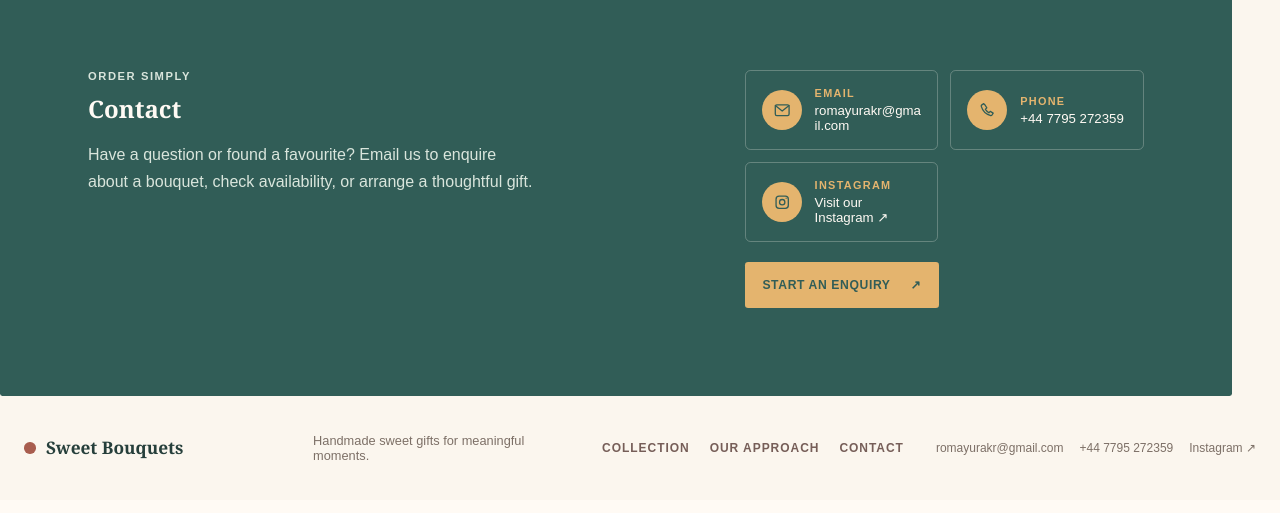
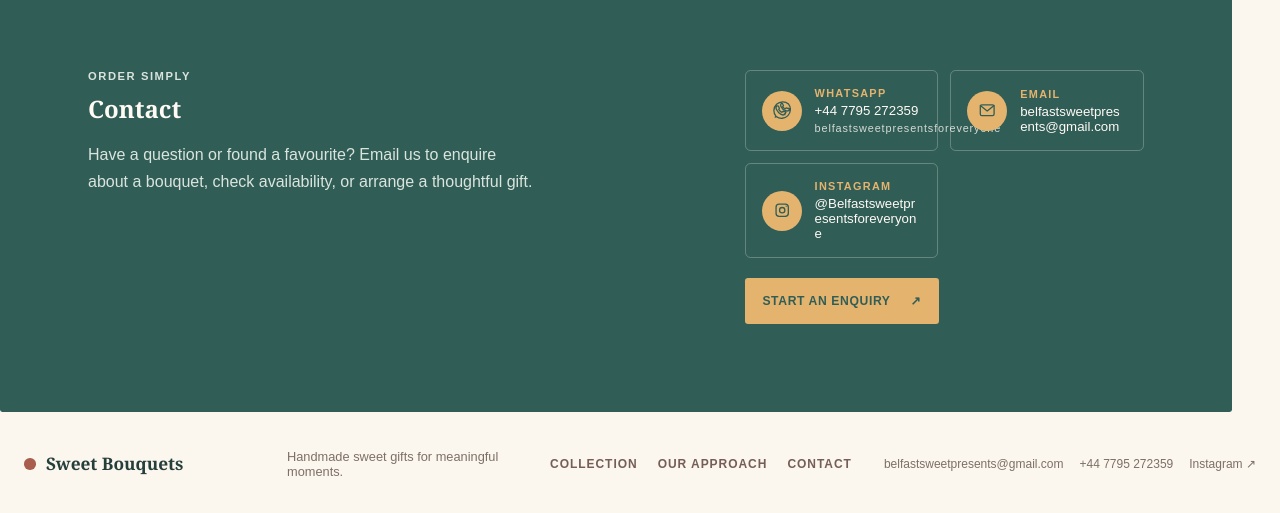
Before and after one commit to RoMmMaNnN/Flowers, a Next.js app in the folder frontend/: page / in a window 1280 px wide. Shown: the part 1810-2323 px from the top of the page. Built offline with nearby package versions, Linux system fonts and the light colour scheme; no server answers.

Commit message:
feat: update contacts and add product quantity

```diff
--- a/frontend/src/app/globals.css
+++ b/frontend/src/app/globals.css
@@ -1298,12 +1298,87 @@ button:disabled {
   color: #665c57;
 }
 
-.public-site .product-price {
+.public-site .product-price-block {
+  display: flex;
+  flex-direction: column;
+  gap: 0.2rem;
+  padding: 0.75rem 0.8rem;
+  border: 1px solid rgba(49, 93, 87, 0.12);
+  border-radius: 0.3rem;
+  background: rgba(49, 93, 87, 0.03);
+}
+
+.public-site .product-price-label {
+  color: #7d7067;
+  font-family: Arial, sans-serif;
+  font-size: 0.62rem;
+  font-weight: 700;
+  letter-spacing: 0.12em;
+  text-transform: uppercase;
+}
+
+.public-site .product-price-value {
   color: var(--public-green);
   font-family: Arial, sans-serif;
   font-size: 1.1rem;
   font-weight: 700;
   letter-spacing: 0.02em;
+}
+
+.public-site .product-quantity {
+  display: grid;
+  gap: 0.45rem;
+}
+
+.public-site .product-quantity-label {
+  color: #7d7067;
+  font-family: Arial, sans-serif;
+  font-size: 0.62rem;
+  font-weight: 700;
+  letter-spacing: 0.12em;
+  text-transform: uppercase;
+}
+
+.public-site .quantity-control {
+  display: grid;
+  grid-template-columns: 2.25rem minmax(0, 1fr) 2.25rem;
+  align-items: center;
+  overflow: hidden;
+  border: 1px solid var(--public-line);
+  border-radius: 0.35rem;
+  background: #fffaf4;
+}
+
+.public-site .quantity-button {
+  display: grid;
+  place-items: center;
+  width: 100%;
+  height: 2.75rem;
+  border: 0;
+  background: transparent;
+  color: var(--public-green);
+  font-size: 1.5rem;
+  line-height: 1;
+}
+
+.public-site .quantity-button:disabled {
+  cursor: not-allowed;
+  color: #a69a90;
+}
+
+.public-site .quantity-input {
+  width: 100%;
+  border: 0;
+  background: transparent;
+  color: var(--public-green);
+  font-family: Arial, sans-serif;
+  font-size: 1rem;
+  font-weight: 700;
+  text-align: center;
+}
+
+.public-site .quantity-input:focus {
+  outline: none;
 }
 
 .public-site .order-button {
@@ -1459,6 +1534,14 @@ button:disabled {
   overflow-wrap: anywhere;
 }
 
+.public-site .contactMeta {
+  color: rgba(255, 250, 244, 0.8);
+  font-family: Arial, sans-serif;
+  font-size: 0.68rem;
+  letter-spacing: 0.08em;
+  text-transform: lowercase;
+}
+
 .public-site .contactCta,
 .public-site .contact-cta {
   display: inline-flex;
--- a/frontend/src/app/page.tsx
+++ b/frontend/src/app/page.tsx
@@ -3,7 +3,7 @@
 import Image from "next/image";
 import { useEffect, useState } from "react";
 import { api, Product } from "@/lib/api";
-import { formatPhoneForDisplay, phoneHref, productEnquiryHref, siteConfig } from "@/lib/site-config";
+import { formatPhoneForDisplay, phoneHref, productEnquiryHref, siteConfig, whatsAppHref } from "@/lib/site-config";
 
 export default function Home() {
   const [products, setProducts] = useState<Product[]>([]);
@@ -24,8 +24,8 @@ export default function Home() {
     return () => { isCurrent = false; };
   }, []);
 
-  function handleOrder(product: Product) {
-    const enquiryHref = productEnquiryHref(product);
+  function handleOrder(product: Product, quantity: number) {
+    const enquiryHref = productEnquiryHref(product, quantity);
     if (!enquiryHref) {
       setOrderMessage("Ordering email is not configured yet. Please check back soon.");
       return;
@@ -94,6 +94,16 @@ export default function Home() {
 
         <div className="contactContent">
           <div className="contactGrid">
+            {siteConfig.phone && (
+              <a className="contactCard" href={whatsAppHref(siteConfig.phone)} target="_blank" rel="noopener noreferrer" aria-label="Contact Sweet Bouquets on WhatsApp">
+                <ContactIcon type="whatsapp" />
+                <span className="contactContentBlock">
+                  <span className="contactLabel">WhatsApp</span>
+                  <span className="contactValue">{formatPhoneForDisplay(siteConfig.phone)}</span>
+                  <span className="contactMeta">{siteConfig.whatsappDisplayName}</span>
+                </span>
+              </a>
+            )}
             {siteConfig.businessEmail && (
               <a className="contactCard" href={`mailto:${siteConfig.businessEmail}`} aria-label="Email Sweet Bouquets">
                 <ContactIcon type="email" />
@@ -103,21 +113,12 @@ export default function Home() {
                 </span>
               </a>
             )}
-            {siteConfig.phone && (
-              <a className="contactCard" href={phoneHref(siteConfig.phone)} aria-label="Call Sweet Bouquets">
-                <ContactIcon type="phone" />
-                <span className="contactContentBlock">
-                  <span className="contactLabel">Phone</span>
-                  <span className="contactValue">{formatPhoneForDisplay(siteConfig.phone)}</span>
-                </span>
-              </a>
-            )}
             {siteConfig.instagramUrl && (
               <a className="contactCard" href={siteConfig.instagramUrl} target="_blank" rel="noopener noreferrer" aria-label="Visit Sweet Bouquets on Instagram">
                 <ContactIcon type="instagram" />
                 <span className="contactContentBlock">
                   <span className="contactLabel">Instagram</span>
-                  <span className="contactValue">Visit our Instagram <span aria-hidden="true">↗</span></span>
+                  <span className="contactValue">@Belfastsweetpresentsforeveryone</span>
                 </span>
               </a>
             )}
@@ -138,9 +139,14 @@ export default function Home() {
   );
 }
 
-function ProductCard({ product, index, onOrder }: { product: Product; index: number; onOrder: (product: Product) => void }) {
+function ProductCard({ product, index, onOrder }: { product: Product; index: number; onOrder: (product: Product, quantity: number) => void }) {
   const [imageBroken, setImageBroken] = useState(false);
+  const [quantity, setQuantity] = useState(1);
   const priceText = typeof product.pricePence === "number" ? `£${(product.pricePence / 100).toFixed(2)}` : "Price not set";
+
+  function updateQuantity(delta: number) {
+    setQuantity((current) => Math.max(1, current + delta));
+  }
 
   return (
     <article className="public-product-card">
@@ -159,14 +165,40 @@ function ProductCard({ product, index, onOrder }: { product: Product; index: num
         <p className="product-description">{product.description}</p>
 
         <div className="product-card-bottom">
-          <div className="product-price">{priceText}</div>
+          <div className="product-price-block" aria-label={`Price for ${product.title}`}>
+            <span className="product-price-label">Price</span>
+            <span className="product-price-value">{priceText}</span>
+          </div>
+
           <div className={`product-status ${product.isAvailable ? "available" : "unavailable"}`}>
             {product.isAvailable ? "Available" : "Unavailable"}
           </div>
+
+          <div className="product-quantity" aria-label={`Quantity for ${product.title}`}>
+            <label className="product-quantity-label" htmlFor={`quantity-${product.id}`}>Quantity</label>
+            <div className="quantity-control">
+              <button type="button" className="quantity-button" aria-label="Decrease quantity" onClick={() => updateQuantity(-1)} disabled={quantity <= 1}>−</button>
+              <input
+                id={`quantity-${product.id}`}
+                className="quantity-input"
+                type="number"
+                min={1}
+                step={1}
+                value={quantity}
+                inputMode="numeric"
+                onChange={(event) => {
+                  const nextValue = Number(event.target.value);
+                  setQuantity(Number.isFinite(nextValue) ? Math.max(1, nextValue) : 1);
+                }}
+              />
+              <button type="button" className="quantity-button" aria-label="Increase quantity" onClick={() => updateQuantity(1)}>+</button>
+            </div>
+          </div>
+
           <button
             className={`order-button ${product.isAvailable ? "" : "is-muted"}`}
             type="button"
-            onClick={() => onOrder(product)}
+            onClick={() => onOrder(product, quantity)}
           >
             {product.isAvailable ? "Enquire about this bouquet" : "Enquire about availability"}
             <span aria-hidden="true">↗</span>
@@ -177,12 +209,15 @@ function ProductCard({ product, index, onOrder }: { product: Product; index: num
   );
 }
 
-function ContactIcon({ type }: { type: "email" | "phone" | "instagram" }) {
+function ContactIcon({ type }: { type: "email" | "phone" | "instagram" | "whatsapp" }) {
   if (type === "email") {
     return <span className="contact-icon" aria-hidden="true"><svg viewBox="0 0 24 24" fill="none"><path d="m3 6 9 7 9-7" /><rect x="3" y="5" width="18" height="14" rx="2" /></svg></span>;
   }
   if (type === "phone") {
     return <span className="contact-icon" aria-hidden="true"><svg viewBox="0 0 24 24" fill="none"><path d="M7.5 3.5 5 5c-.8.5-.9 1.5-.6 2.4 1.7 5.6 5.9 9.8 11.5 11.5.9.3 1.9.2 2.4-.6l1.5-2.5-3.8-2.3-1.8 1.8a15 15 0 0 1-4.5-4.5l1.8-1.8-2.3-3.8Z" /></svg></span>;
   }
+  if (type === "whatsapp") {
+    return <span className="contact-icon" aria-hidden="true"><svg viewBox="0 0 24 24" fill="none"><path d="M20.2 3.8A11.5 11.5 0 0 0 3.8 19.8L3 21l1.2-.8a11.5 11.5 0 0 0 15.9-16.4Zm-4.7 13.9c-.4.1-1.7.6-2.3.6-.5 0-1.2-.2-3.2-1.1-2.9-1.4-4.7-4.9-4.8-5.1-.1-.2-1.2-1.6-1.2-3.1 0-1.4.7-2.1 1-2.4.3-.2.6-.3.8-.3h.6c.2 0 .5.1.8.6l1 2.4c.1.2.1.4 0 .5l-.5.9c-.1.2-.2.3-.1.5.2.4.8 1.2 1.5 1.9.9.9 1.8 1.3 2.2 1.5.3.1.5.1.7-.1l.9-.9c.2-.2.5-.3.8-.2l2.5.8c.5.2.7.5.6.8-.3 1.1-1.2 1.9-2.2 2.2Zm2.4-8.4c-.2-.2-.5-.3-.9-.2-.2.1-.5.4-.7.6-.2.2-.4.3-.6.2-.2-.1-.8-.3-1.5-.8-.6-.5-1.1-1.1-1.3-1.3-.2-.2-.3-.4-.1-.6.1-.2.3-.5.5-.7.1-.1.2-.2.3-.4.1-.1 0-.3-.1-.4-.1-.1-.8-1.7-1.1-2.2-.2-.5-.4-.4-.6-.4h-.5c-.1 0-.3.1-.5.2-.2.2-.8.8-.8 2.1 0 1.3.8 2.4 1 2.7.2.4 1.9 3.2 4.9 4.2.7.3 1.2.5 1.6.6.7.2 1.3.2 1.7.1.5-.1 1.6-.7 1.8-1.3.2-.6.2-1.1.2-1.3 0-.2-.2-.4-.4-.6Z"/></svg></span>;
+  }
   return <span className="contact-icon" aria-hidden="true"><svg viewBox="0 0 24 24" fill="none"><rect x="4" y="4" width="16" height="16" rx="4" /><circle cx="12" cy="12" r="3.5" /><circle cx="17.2" cy="6.8" r=".8" fill="currentColor" stroke="none" /></svg></span>;
 }
--- a/frontend/src/lib/site-config.ts
+++ b/frontend/src/lib/site-config.ts
@@ -1,30 +1,54 @@
 export const siteConfig = {
-  businessEmail: process.env.NEXT_PUBLIC_ORDER_EMAIL?.trim() ?? "",
-  phone: process.env.NEXT_PUBLIC_BUSINESS_PHONE?.trim() ?? "",
-  instagramUrl: process.env.NEXT_PUBLIC_INSTAGRAM_URL?.trim() ?? "",
+  businessEmail: process.env.NEXT_PUBLIC_ORDER_EMAIL?.trim() ?? "belfastsweetpresents@gmail.com",
+  phone: process.env.NEXT_PUBLIC_BUSINESS_PHONE?.trim() ?? "447795272359",
+  instagramUrl: process.env.NEXT_PUBLIC_INSTAGRAM_URL?.trim() ?? "https://www.instagram.com/Belfastsweetpresentsforeveryone/",
+  whatsappDisplayName: "Belfastsweetpresentsforeveryone",
 };
 
+export function normalizePhoneNumber(phone: string) {
+  const digits = phone.replace(/\D/g, "");
+  if (!digits) return "";
+  return digits.startsWith("0") && digits.length === 11 ? `44${digits.slice(1)}` : digits.startsWith("44") ? digits : digits;
+}
+
 export function formatPhoneForDisplay(phone: string) {
-  const digits = phone.replace(/\D/g, "");
+  const digits = normalizePhoneNumber(phone);
   if (!digits) return phone.trim();
 
-  const normalized = digits.startsWith("0") && digits.length === 11 ? `44${digits.slice(1)}` : digits;
-  if (normalized.startsWith("44") && normalized.length === 12) {
-    return `+44 ${normalized.slice(2, 6)} ${normalized.slice(6)}`;
+  if (digits.startsWith("44") && digits.length === 12) {
+    return `+44 ${digits.slice(2, 6)} ${digits.slice(6)}`;
   }
 
-  return `+${normalized}`;
+  return `+${digits}`;
 }
 
 export function phoneHref(phone: string) {
-  const digits = phone.replace(/\D/g, "");
+  const digits = normalizePhoneNumber(phone);
   return digits ? `tel:+${digits}` : "";
 }
 
-export function productEnquiryHref(product: { title: string; pricePence: number | null }) {
+export function whatsAppHref(phone: string) {
+  const digits = normalizePhoneNumber(phone);
+  return digits ? `https://wa.me/${digits}` : "";
+}
+
+export function productEnquiryHref(product: { title: string; pricePence: number | null }, quantity = 1) {
   if (!siteConfig.businessEmail) return null;
+  const validQuantity = Number.isFinite(quantity) && quantity > 0 ? quantity : 1;
   const price = product.pricePence === null ? "No price set; please confirm" : `£${(product.pricePence / 100).toFixed(2)}`;
   const subject = `Enquiry about ${product.title}`;
-  const body = ["Hello,", "", "I would like to enquire about ordering:", "", `Product: ${product.title}`, `Price: ${price}`, "", "Could you please let me know if this bouquet is currently available and how I can arrange the order?", "", "Thank you."].join("\n");
+  const body = [
+    "Hello,",
+    "",
+    "I would like to enquire about ordering:",
+    "",
+    `Product: ${product.title}`,
+    `Price: ${price}`,
+    `Quantity: ${validQuantity}`,
+    "",
+    "Could you please let me know if this bouquet is currently available and how I can arrange the order?",
+    "",
+    "Thank you.",
+  ].join("\n");
   return `mailto:${siteConfig.businessEmail}?subject=${encodeURIComponent(subject)}&body=${encodeURIComponent(body)}`;
 }
```
Also changed, not shown: 1 other file (tests, documents, lock files or other folders).
